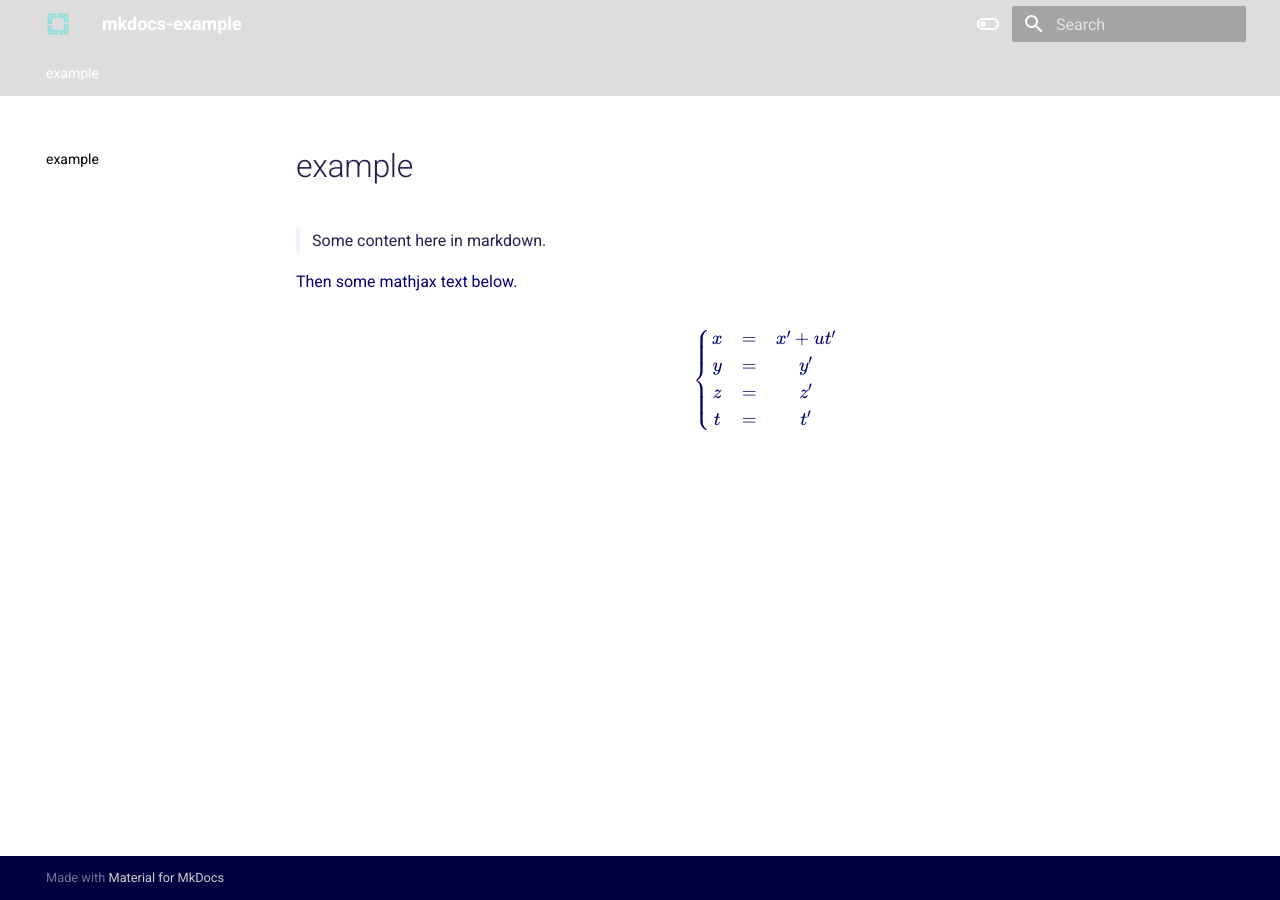
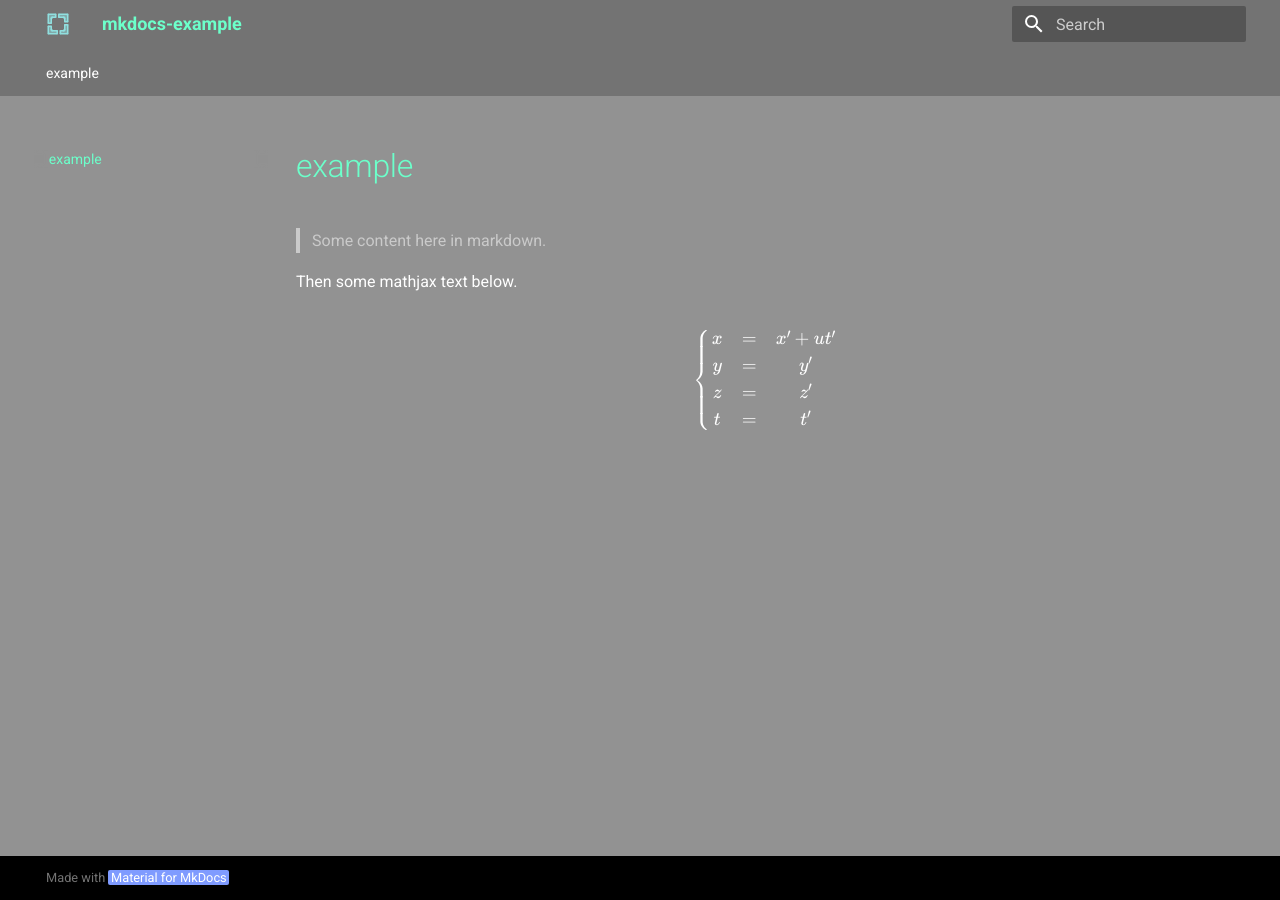
Before and after one commit to FleetingLore/mkdocs-example, an MkDocs documentation site: the page built from docs/index.md, in a window 1280 px wide. Built offline with MkDocs 1.6.1 and Material for MkDocs 9.7.7, drawn with Linux system fonts in a browser that asks for light colours.

Commit message:
重做css

```diff
--- a/docs/stylesheets/extra.css
+++ b/docs/stylesheets/extra.css
@@ -1,169 +1,126 @@
 /* docs/stylesheets/extra.css */
 
 /* ========================================================================
-   Material for MkDocs 完整自定义颜色配置
-   包含：亮色模式 + 深色模式 + 代码块 Tomorrow 主题 + 交互优化
+   自定义颜色变量
    ======================================================================== */
-
-/* ------------------------------------------------------------------------
-   亮色模式 (default)
-   ------------------------------------------------------------------------ */
-[data-md-color-scheme="default"] {
-  /* ===== Primary 主色 ===== */
-  --md-primary-fg-color: #dddddd;
-  --md-primary-fg-color--light: #dddddd;
-  --md-primary-fg-color--dark: #dddddd;
-  --md-primary-bg-color: #ffffff;
-
-  /* ===== Accent 强调色 ===== */
-  --md-accent-fg-color: #90dfdf;
-  --md-accent-fg-color--light: #90dfdf;
-  --md-accent-fg-color--dark: #90dfdf;
-  --md-accent-bg-color: #ffffff;
-
-  /* ===== 默认文字/背景 ===== */
-  --md-default-fg-color: #000070;
-  --md-default-fg-color--light: #202050;
-  --md-default-fg-color--lighter: #f0f3ff;
-  --md-default-fg-color--lightest: #eeeeee;
-  --md-default-bg-color: #ffffff;
-
-  /* ===== 代码块 - Tomorrow 主题 ===== */
-  --md-code-fg-color: #4d4d4c;
-  --md-code-bg-color: #f5f5f5;
-  --md-code-hl-color: #fff3b0;
-  --md-code-hl-number-color: #f5871f;
-  --md-code-hl-special-color: #c82829;
-  --md-code-hl-comment-color: #8e908c;
-  --md-code-hl-keyword-color: #8959a8;
-  --md-code-hl-string-color: #718c00;
-  --md-code-hl-name-color: #4d4d4c;
-  --md-code-hl-operator-color: #3e999f;
-  --md-code-hl-punctuation-color: #4d4d4c;
-
-  /* ===== 正文排版 ===== */
-  --md-typeset-color: #000070;
-  --md-typeset-a-color: #000000;
-  --md-typeset-mark-color: #fff3b0;
-  --md-typeset-del-color: #c82829;
-  --md-typeset-ins-color: #718c00;
-  --md-typeset-kbd-color: #fafafa;
-  --md-typeset-kbd-border-color: #cccccc;
-  --md-typeset-table-color: #e0e0e0;
-  --md-typeset-th-color: #f0f0f0;
-  --md-typeset-tr-color: #ffffff;
-
-  /* ===== 页脚 ===== */
-  --md-footer-fg-color: #ffffff;
-  --md-footer-fg-color--light: #cccccc;
-  --md-footer-bg-color: #000020;
-  --md-footer-bg-color--dark: #000040;
-
-  /* ===== 阴影/遮罩 ===== */
-  --md-overlay-color: rgba(0, 0, 112, 0.1);
-}
-
-/* ------------------------------------------------------------------------
-   深色模式 (slate)
-   ------------------------------------------------------------------------ */
-[data-md-color-scheme="slate"] {
-  /* 色相控制（240 = 蓝色调） */
-  --md-hue: 240;
-
-  /* ===== 默认文字/背景 ===== */
-  --md-default-fg-color: #f0f8ff;
-  --md-default-bg-color: #1a1a3a;
-  --md-code-bg-color: #23232e;
-
-  /* ===== 正文排版 ===== */
-  --md-typeset-color: #f0f8ff;
-  --md-typeset-a-color: #90dfdf;
-
-  /* ===== 页脚 ===== */
-  --md-footer-bg-color: #0d0d2a;
-  --md-footer-bg-color--dark: #080818;
-
-  /* ===== 阴影/遮罩 ===== */
-  --md-overlay-color: rgba(176, 176, 255, 0.1);
-
-  /* ===== 代码块 - Tomorrow 主题（深色微调） ===== */
-  --md-code-fg-color: #c5c8c6;
-  --md-code-hl-number-color: #f5871f;
-  --md-code-hl-special-color: #cc6666;
-  --md-code-hl-comment-color: #969896;
-  --md-code-hl-keyword-color: #b294bb;
-  --md-code-hl-string-color: #b5bd68;
-  --md-code-hl-operator-color: #8abeb7;
+:root {
+  --bg:       #929292;   /* 背景灰 */
+  --text:     #ffffff;   /* 文字白 */
+  --theme:    #6cffca;   /* 主题青绿 */
+  --link:     #7f9bff;   /* 链接蓝 */
+  --aux-lit:  #cacaca;   /* 辅助浅灰 */
+  --aux-mid:  #737373;   /* 辅助中灰 */
+  --aux-dark: #000000;   /* 辅助黑 */
 }
 
 /* ========================================================================
-   交互优化（悬浮、焦点、行号等）
+   Material MkDocs 变量覆盖
    ======================================================================== */
+[data-md-color-scheme="default"],
+[data-md-color-scheme="slate"] {
+  /* Primary */
+  --md-primary-fg-color:        var(--aux-mid);
+  --md-primary-fg-color--light: var(--aux-mid);
+  --md-primary-fg-color--dark:  var(--aux-mid);
+  --md-primary-bg-color:        var(--text);
 
-/* ----- 亮色模式：链接悬浮效果 ----- */
-[data-md-color-scheme="default"] .md-typeset a:hover {
-  color: var(--md-accent-fg-color);
-  text-decoration: underline;
+  /* Accent */
+  --md-accent-fg-color:         var(--theme);
+  --md-accent-fg-color--light:  var(--theme);
+  --md-accent-fg-color--dark:   var(--theme);
+  --md-accent-bg-color:         var(--text);
+
+  /* 默认文字/背景 */
+  --md-default-fg-color:         var(--text);
+  --md-default-fg-color--light:  var(--aux-lit);
+  --md-default-fg-color--lighter: var(--aux-lit);
+  --md-default-fg-color--lightest: var(--aux-lit);
+  --md-default-bg-color:         var(--bg);
+
+  /* 正文排版 */
+  --md-typeset-color:    var(--text);
+  --md-typeset-a-color:  var(--link);
+
+  /* 代码块 */
+  --md-code-fg-color:  var(--text);
+  --md-code-bg-color:  var(--aux-mid);
+
+  /* 页脚 */
+  --md-footer-fg-color:        var(--text);
+  --md-footer-fg-color--light: var(--aux-lit);
+  --md-footer-bg-color:        var(--aux-dark);
+  --md-footer-bg-color--dark:  var(--aux-dark);
+
+  /* 阴影/遮罩 */
+  --md-overlay-color: rgba(0, 0, 0, 0.3);
 }
 
-/* ----- 深色模式：链接悬浮效果 ----- */
-[data-md-color-scheme="slate"] .md-typeset a:hover {
-  color: var(--md-typeset-a-color);
-  opacity: 0.8;
-  text-decoration: underline;
+/* ========================================================================
+   正文链接：蓝底白字
+   ======================================================================== */
+.md-typeset a {
+  background-color: var(--link);
+  color: var(--text) !important;
+  padding: 0 0.2em;
+  border-radius: 2px;
+  text-decoration: none;
+  transition: color 0.1s ease;
 }
 
-/* ----- 搜索框焦点边框 ----- */
-[data-md-color-scheme="default"] .md-search__form:focus-within {
-  border-color: var(--md-primary-fg-color);
-  box-shadow: 0 0 0 2px rgba(144, 223, 223, 0.2);
+.md-typeset a:hover {
+  color: var(--theme) !important;
 }
 
-[data-md-color-scheme="slate"] .md-search__form:focus-within {
-  border-color: var(--md-primary-fg-color);
-  box-shadow: 0 0 0 2px rgba(176, 176, 255, 0.2);
+/* ========================================================================
+   各级标题：主题色
+   ======================================================================== */
+.md-typeset h1,
+.md-typeset h2,
+.md-typeset h3,
+.md-typeset h4,
+.md-typeset h5,
+.md-typeset h6 {
+  color: var(--theme);
 }
 
-/* ----- 代码行号（如果启用了行号显示） ----- */
-.md-typeset .codehilite .linenos,
-.md-typeset .highlight .linenos {
-  color: var(--md-code-hl-comment-color);
-  opacity: 0.7;
+/* ========================================================================
+   导航标题：主题色
+   ======================================================================== */
+.md-nav__title {
+  color: var(--theme) !important;
 }
 
-/* ----- 代码块悬浮效果（可选） ----- */
-.md-typeset .codehilite:hover,
-.md-typeset .highlight:hover {
-  box-shadow: 0 0 0 1px var(--md-code-hl-color);
-  transition: box-shadow 0.2s ease;
+/* ========================================================================
+   导航链接：蓝底白字
+   ======================================================================== */
+.md-nav__link {
+  background-color: var(--link);
+  color: var(--text) !important;
+  padding: 0 0.2em;
+  border-radius: 2px;
+  text-decoration: none;
 }
 
-/* ----- TOC 目录悬浮效果 ----- */
-.md-nav__link:hover {
-  color: var(--md-accent-fg-color) !important;
+/* ========================================================================
+   顶栏标题：主题色
+   ======================================================================== */
+.md-ellipsis {
+  color: var(--theme) !important;
 }
 
-/* ----- 标签页/按钮悬浮效果 ----- */
-.md-tabs__link:hover,
-.md-button:hover {
-  opacity: 0.8;
-}
-
-/* ----- 滚动条美化（可选） ----- */
+/* ========================================================================
+   滚动条：主题色
+   ======================================================================== */
 ::-webkit-scrollbar {
   width: 8px;
   height: 8px;
 }
 
 ::-webkit-scrollbar-track {
-  background: var(--md-default-bg-color);
+  background: var(--bg);
 }
 
 ::-webkit-scrollbar-thumb {
-  background: var(--md-primary-fg-color);
+  background: var(--theme);
   border-radius: 4px;
 }
-
-::-webkit-scrollbar-thumb:hover {
-  background: var(--md-accent-fg-color);
-}
--- a/mkdocs.yml
+++ b/mkdocs.yml
@@ -8,20 +8,9 @@ nav:
 theme:
   name: material
   palette:
-    # 亮色模式
     - scheme: default
       primary: custom
       accent: custom
-      toggle:
-        icon: material/toggle-switch-off-outline
-        name: Switch to dark mode
-    # 深色模式
-    - scheme: slate
-      primary: custom
-      accent: custom
-      toggle:
-        icon: material/toggle-switch
-        name: Switch to light mode
   logo: assets/images/logo.svg
   favicon: assets/images/favicon.svg
   features:
```
